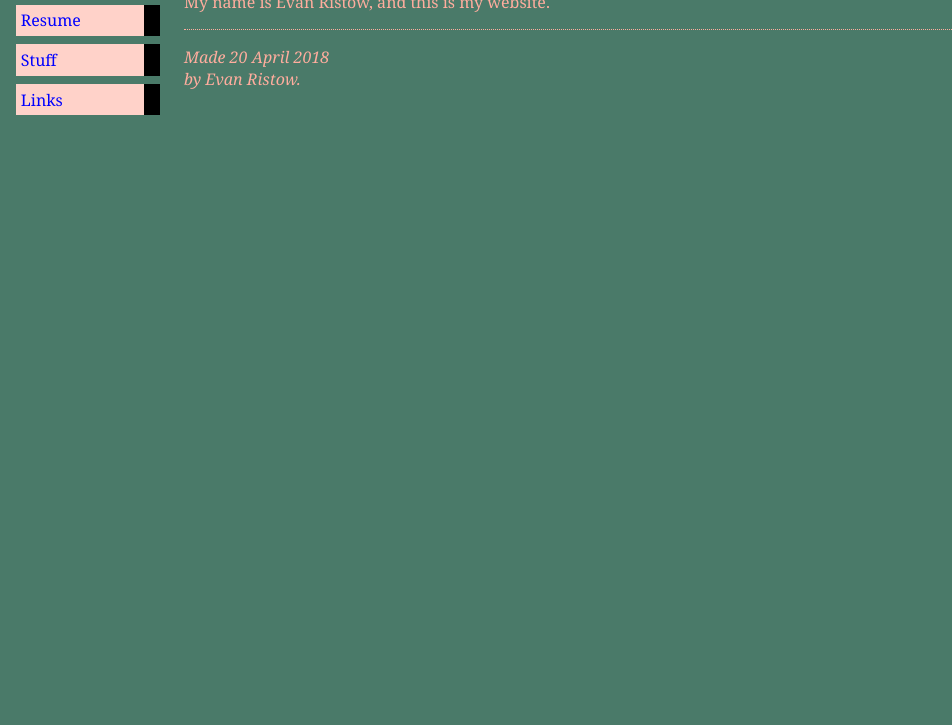
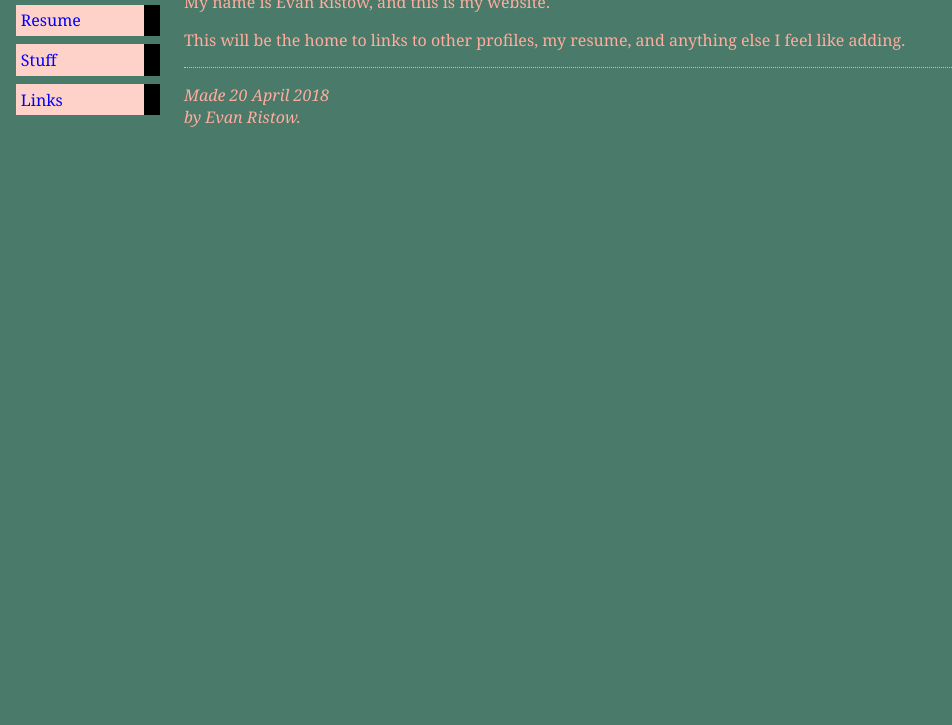
Before and after one commit to eristow/eristow.github.io, a plain HTML site: page index.html in a window 1280 px wide. Shown: the part 75-800 px from the top of the page, without its empty margins (0-952 px from the left). Drawn offline with Linux system fonts and the light colour scheme.

Commit message:
Add explanatory line to index

```diff
--- a/index.html
+++ b/index.html
@@ -18,6 +18,7 @@
 <!-- content -->
 <h1>Welcome to my webpage!</h1>
 <p>My name is Evan Ristow, and this is my website.</p>
+<p>This will be the home to links to other profiles, my resume, and anything else I feel like adding.</p>
 
 <!-- Sign and date the page -->
 <address>Made 20 April 2018<br>by Evan Ristow.</address>
```
